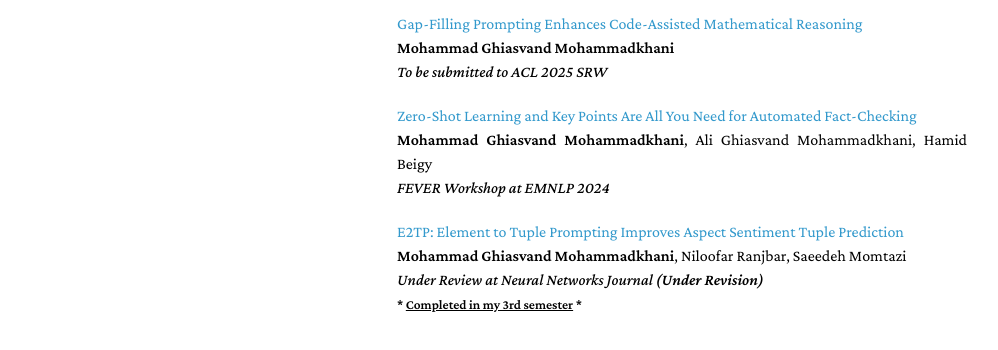
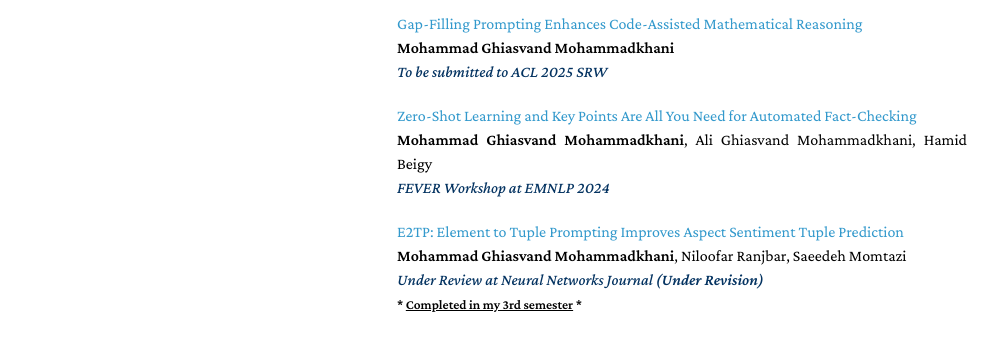
Before and after one commit to mghiasvand1/mghiasvand1.github.io, a plain HTML site: page index.html in a window 1280 px wide. Shown: the part 428-778 px from the top of the page, without its empty margins (133-1131 px from the left). Drawn offline with nearby package versions, Linux system fonts and the light colour scheme; some icons are missing.

Commit message:
Update style.css

```diff
--- a/assets/css/style.css
+++ b/assets/css/style.css
@@ -6,6 +6,10 @@ body { background-color: #fff; padding: 0px; font: 16.0px/1.5 Crimson Pro, serif
 
 .about p {
   color: black !important;
+}
+
+em {
+    color: #043361;
 }
 
 .content {
```
